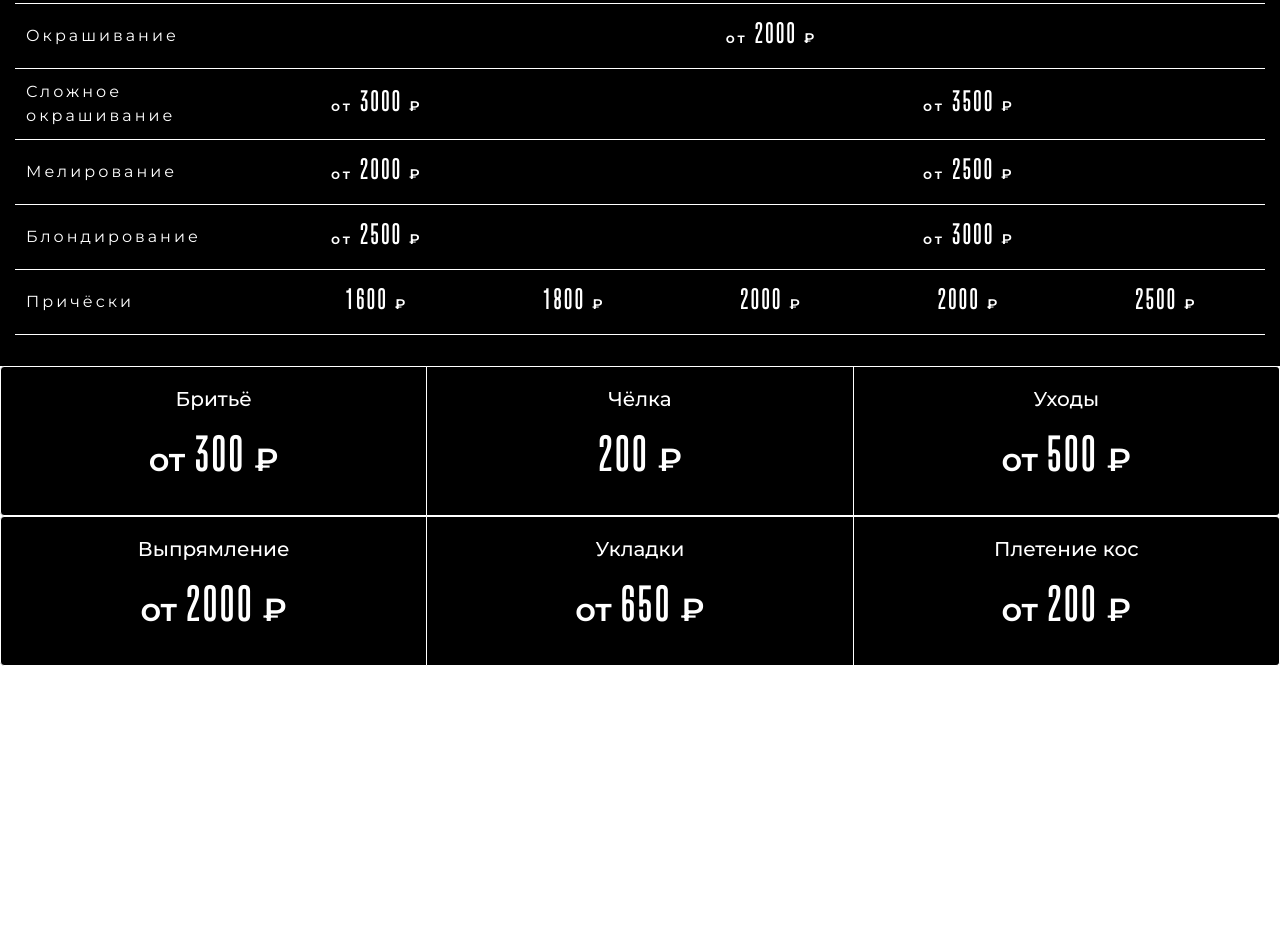
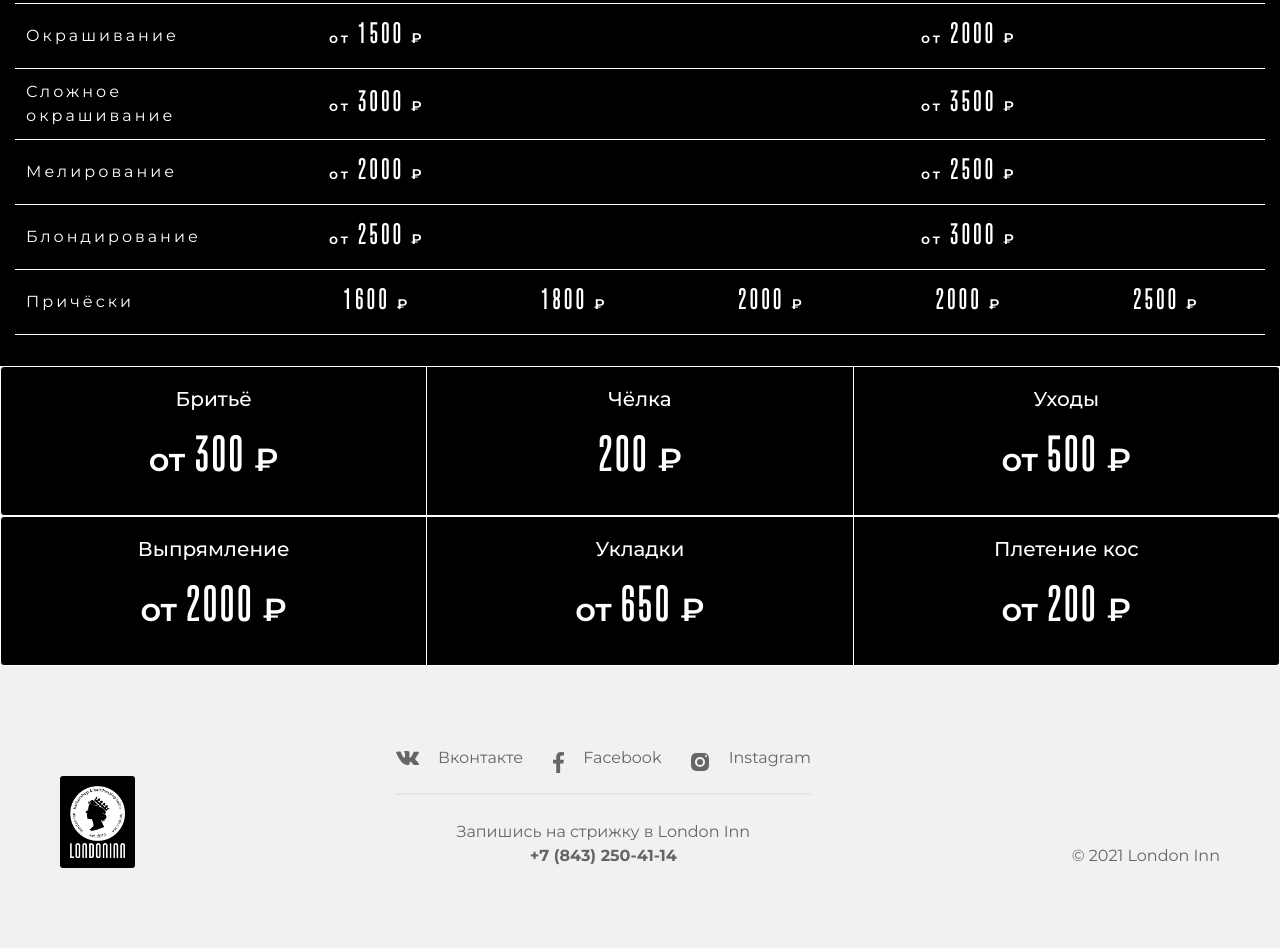
Before and after one commit to Nellu-AI/London_Inn, a plain HTML site: page index.html in a window 1280 px wide. Shown: the part 2248-3196 px from the top of the page. Before the commit the page ends 2914 px from the top, so only its background shows below. Drawn offline with Linux system fonts and the light colour scheme.

Commit message:
Price fix, footer added, html mistake found and fix

```diff
--- a/css/style.css
+++ b/css/style.css
@@ -402,6 +402,7 @@ body {
 #price .font-price {
   font-family: "Attentica", sans-serif;
   font-size: 28px;
+  letter-spacing: 4px;
 }
 
 #price h2 {
@@ -480,6 +481,10 @@ body {
     font-size: 18px;
   }
 
+  #price .font-price {
+    font-weight: 600;
+  }
+
   #price table {
     display: none;
   }
@@ -531,8 +536,16 @@ body {
     padding-top: 0;
     background-color: #000;
   }
+  #add-price .font-price {
+    font-size: 28px;
+    font-weight: 600;
+  }
   #add-price .card-group {
     display: block;
+  }
+
+  #add-price .card-group .card {
+    border-left: 1px solid #fff;
   }
 
   #add-price .card-title {
@@ -550,3 +563,149 @@ body {
     display: none;
   }
 }
+
+/* FOOTER */
+.footer {
+  padding: 80px 0;
+  color: #666;
+  background-color: #f1f1f2;
+}
+
+.footer-holder {
+  display: -webkit-box;
+  display: -ms-flexbox;
+  display: flex;
+  -webkit-box-pack: justify;
+  -ms-flex-pack: justify;
+  justify-content: space-between;
+  align-items: flex-end;
+}
+
+.holder {
+  margin: 0 60px;
+}
+.footer-logoWrapper {
+  background-color: #000;
+  height: 80%;
+  padding: 10px;
+  -webkit-transition: 0.3s;
+  transition: 0.3s;
+  border-radius: 3px;
+}
+.footer-logoWrapper:hover {
+  cursor: pointer;
+  opacity: 0.7;
+}
+@media (max-width: 900px) {
+  .footer-holder {
+    height: 40vh;
+    flex-direction: column;
+    align-items: center;
+    justify-content: space-around;
+  }
+  .footer-logoWrapper {
+    height: 92px;
+  }
+}
+
+.footer-logo {
+  width: 55px;
+}
+
+.footer-social {
+  display: -webkit-box;
+  display: -ms-flexbox;
+  display: flex;
+  -webkit-box-pack: justify;
+  -ms-flex-pack: justify;
+  justify-content: space-between;
+  -webkit-box-align: end;
+  -ms-flex-align: end;
+  align-items: flex-end;
+  margin-bottom: 25px;
+  padding-bottom: 20px;
+  border-bottom: 2px solid #e2e6e9;
+}
+.social-item:first-child {
+  margin-left: 0;
+}
+.social-item:first-child {
+  margin-left: 0;
+}
+.social-item {
+  margin-left: 30px;
+  -webkit-transition: 0.3s;
+  transition: 0.3s;
+}
+
+.social-item {
+  margin-left: 30px;
+  -webkit-transition: 0.3s;
+  transition: 0.3s;
+}
+@media only screen and (min-width: 990px) {
+  .social-icon.is__vk {
+    vertical-align: text-top;
+  }
+}
+
+@media (max-width: 600px) {
+  .social-item a {
+    display: flex;
+    flex-direction: column;
+    justify-content: center;
+    align-items: center;
+  }
+}
+.social-icon.is__vk {
+  width: 23px;
+}
+
+.social-icon.is__fb {
+  width: 11px;
+}
+.social-item .social-icon {
+  padding: 0;
+}
+.social-icon.is__inst {
+  width: 18px;
+}
+
+.social-item:hover {
+  cursor: pointer;
+  opacity: 0.5;
+}
+
+.social-title {
+  margin-left: 15px;
+  vertical-align: text-bottom;
+}
+.social-linkBlock {
+  text-decoration: none;
+  color: inherit;
+}
+.footer a:active,
+.footer a:hover {
+  outline-width: 0;
+  color: inherit;
+  text-decoration: none;
+}
+
+.footer-descr {
+  display: block;
+  text-align: center;
+}
+.footer-contacts {
+  text-align: center;
+  display: block;
+  font-weight: 700;
+  color: #666;
+  text-decoration: none;
+  -webkit-transition: 0.3s;
+  transition: 0.3s;
+}
+
+.footer-copyright {
+  display: flex;
+  align-items: flex-end;
+}
--- a/index.html
+++ b/index.html
@@ -307,14 +307,9 @@
             <td class="type-name">
               <span class="dark-block">Окрашивание</span>
             </td>
-            <!-- <tr>
-              <td class="type-name">Плетение кос</td>
-              <td>от 200</td>
-              <td></td>
-              <td></td>
-              <td></td>
-              <td></td>
-            </tr> -->
+            <td>
+              <span class="dark-block">от <span class="font-price">1500</span> ₽</span>
+            </td>
             <td></td>
             <td></td>
             <td>
@@ -433,6 +428,47 @@
     </div>
   </section>
 
+
+  <footer class="footer">
+    <div class="holder footer-holder">
+      <div class="footer-logoWrapper">
+        <img class="footer-logo" src="./img/logo.png" alt="">
+      </div>
+      <div class="footer-wrapper">
+        <div class="footer-social">
+          <div class="social-item">
+            <a href="https://vk.com/londoninn" class="social-linkBlock" target="_blank">
+              <img class="social-icon is__vk" src="./img/vk_dark.svg" alt="">
+              <span class="social-title is__vk">Вконтакте</span>
+            </a>
+          </div>
+          <div class="social-item">
+            <a href="#" onclick="return false;" class="social-linkBlock" target="_blank">
+              <img class="social-icon is__fb" src="./img/fb_dark.svg" alt="">
+              <span class="social-title">Facebook</span>
+            </a>
+          </div>
+          <div class="social-item">
+            <a href="https://www.instagram.com/_londoninn_/" class="social-linkBlock" target="_blank">
+              <img class="social-icon is__inst" src="./img/inst_dark.svg" alt="">
+              <span class="social-title">Instagram</span>
+            </a>
+          </div>
+        </div>
+        <div class="footer-block">
+          <div class="footer-join">
+            <span class="footer-descr">Запишись на стрижку в London Inn</span>
+            <a href="tel:+7 (843) 250-41-14" class="footer-contacts">+7 (843) 250-41-14</a>
+          </div>
+        </div>
+      </div>
+      <div class="footer-copyright">
+        <span class="footer-descr is__special"> © 2021 London Inn</span>
+
+      </div>
+    </div>
+  </footer>
+
   <script type="text/javascript" src="libs/jquery-3.5.1.min.js"></script>
   <script type="text/javascript" src="libs/bootstrap/js/bootstrap.bundle.min.js"></script>
   <script type="text/javascript" src="js/main.js"></script>
```
Also changed, not shown: img/fb_dark.svg (added), img/inst_dark.svg (added), img/vk_dark.svg (added).
